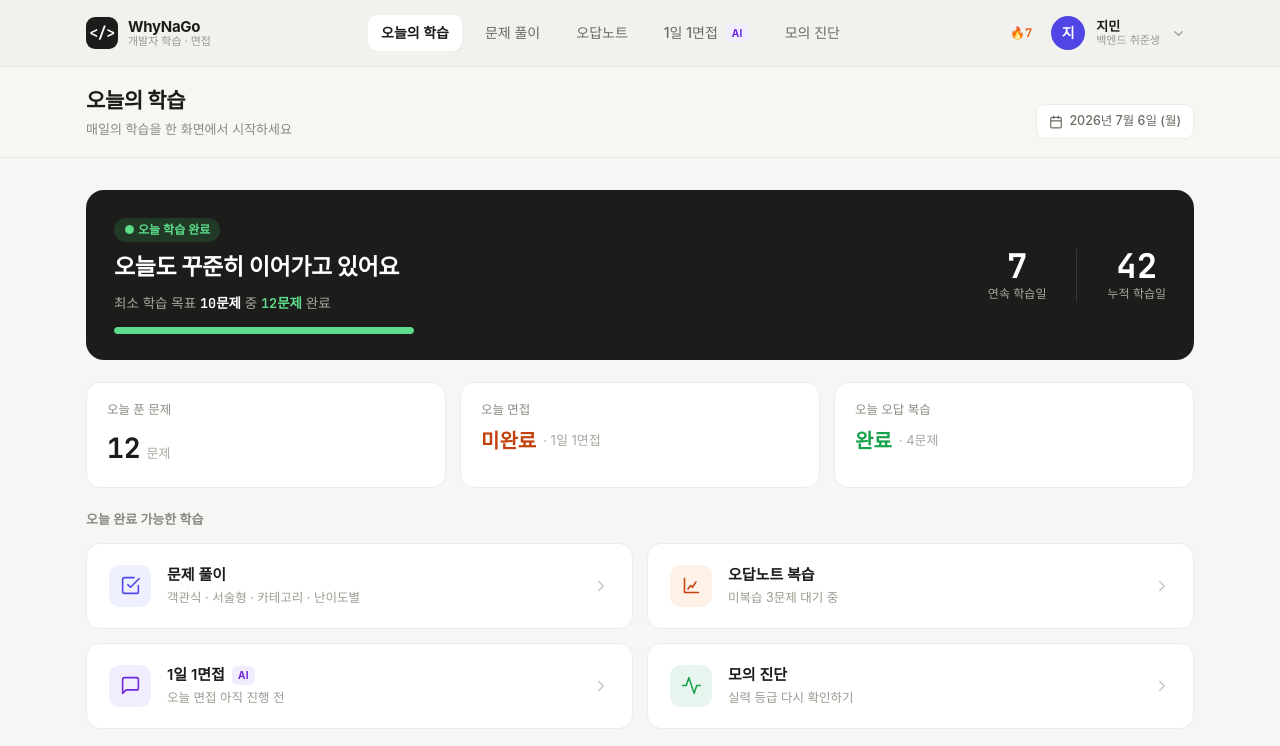
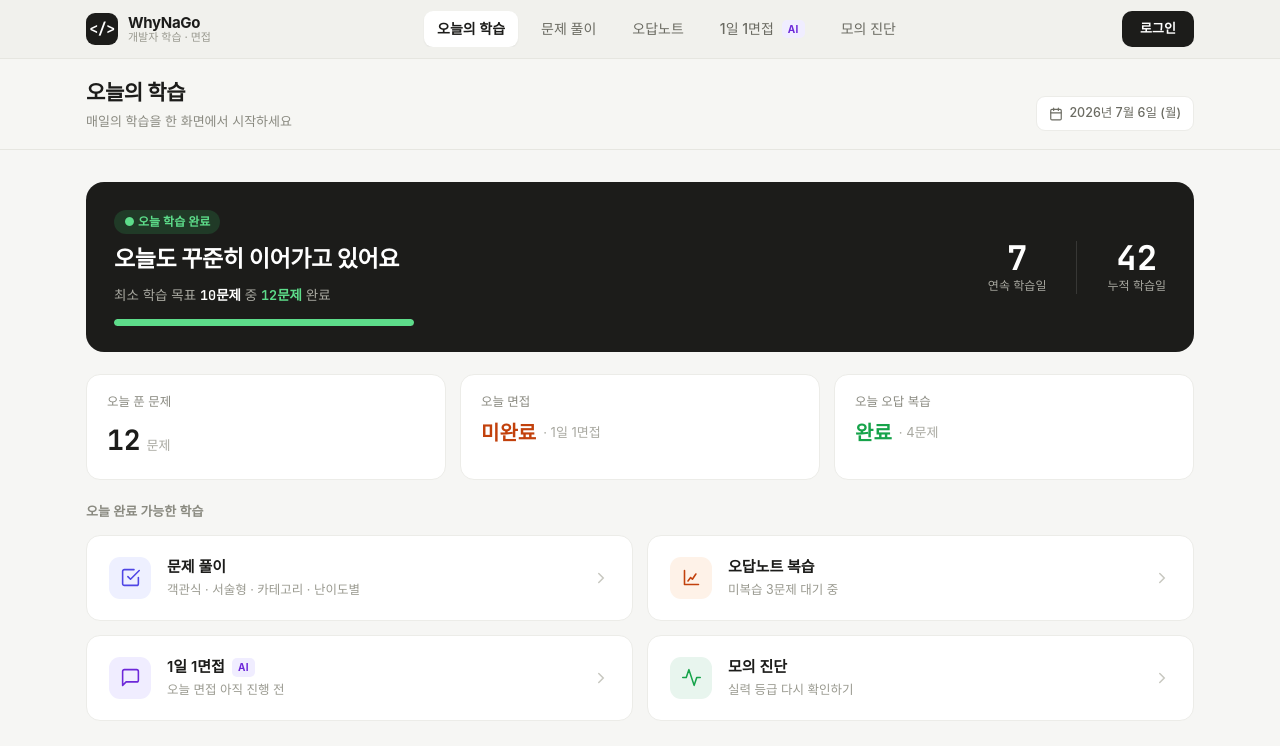
Before and after one commit to neogul-neogul/WhyNaGo, a Next.js app in the folder front/: page / in a window 1280 px wide. Shown: the top 746 px of the page. Built offline with nearby package versions, Linux system fonts and the light colour scheme; a web font is replaced by a local one.

Commit message:
feat: 클라이언트 더미 인증 상태 및 헤더 로그인/로그아웃 연동

```diff
--- a/front/src/app/login/page.tsx
+++ b/front/src/app/login/page.tsx
@@ -2,6 +2,7 @@
 
 import { useState, type FormEvent } from "react";
 import { useRouter } from "next/navigation";
+import { login } from "@/lib/auth";
 
 export default function LoginPage() {
   const router = useRouter();
@@ -11,11 +12,7 @@ export default function LoginPage() {
   // 클라이언트 측 더미 로그인: 세션 플래그를 저장하고 메인으로 이동
   const handleSubmit = (e: FormEvent<HTMLFormElement>) => {
     e.preventDefault();
-    try {
-      window.localStorage.setItem("whynago:auth", "1");
-    } catch {
-      // localStorage 접근 불가 환경은 무시 (더미 동작)
-    }
+    login();
     router.push("/");
   };
 
--- a/front/src/app/signup/page.tsx
+++ b/front/src/app/signup/page.tsx
@@ -2,6 +2,7 @@
 
 import { useState, type FormEvent } from "react";
 import { useRouter } from "next/navigation";
+import { login } from "@/lib/auth";
 
 export default function SignupPage() {
   const router = useRouter();
@@ -12,11 +13,7 @@ export default function SignupPage() {
   // 클라이언트 측 더미 회원가입: 세션 플래그를 저장하고 메인으로 이동
   const handleSubmit = (e: FormEvent<HTMLFormElement>) => {
     e.preventDefault();
-    try {
-      window.localStorage.setItem("whynago:auth", "1");
-    } catch {
-      // localStorage 접근 불가 환경은 무시 (더미 동작)
-    }
+    login();
     router.push("/");
   };
 
--- a/front/src/components/layout/Header.tsx
+++ b/front/src/components/layout/Header.tsx
@@ -6,6 +6,7 @@ import { usePathname, useRouter } from "next/navigation";
 import type { ProfileMenuIcon } from "@/types";
 import { navItems, profileMenu } from "@/mocks/navigation";
 import { currentUser, learningStats } from "@/mocks/user";
+import { logout as authLogout, useAuth, useHydrated } from "@/lib/auth";
 
 // 프로필 메뉴 아이콘 (더미 UI용 인라인 SVG)
 function MenuIcon({ name }: { name: ProfileMenuIcon }) {
@@ -61,6 +62,8 @@ function MenuIcon({ name }: { name: ProfileMenuIcon }) {
 export default function Header() {
   const pathname = usePathname();
   const router = useRouter();
+  const loggedIn = useAuth();
+  const hydrated = useHydrated();
   const [profileOpen, setProfileOpen] = useState(false);
 
   const isActive = (href: string) =>
@@ -69,16 +72,12 @@ export default function Header() {
   // 인증 화면(로그인/회원가입)에서는 공통 헤더를 숨긴다
   if (pathname === "/login" || pathname === "/signup") return null;
 
-  // 클라이언트 측 더미 로그아웃: 세션 정보를 비우고 로그인 화면으로 이동
+  // 클라이언트 측 더미 로그아웃: 세션 정보를 비우고 메인 페이지로 이동
   const handleLogout = () => {
     setProfileOpen(false);
     if (!window.confirm("로그아웃 하시겠어요?")) return;
-    try {
-      window.localStorage.removeItem("whynago:auth");
-    } catch {
-      // localStorage 접근 불가 환경은 무시 (더미 동작)
-    }
-    router.push("/login");
+    authLogout();
+    router.push("/");
   };
 
   return (
@@ -126,8 +125,10 @@ export default function Header() {
           })}
         </nav>
 
-        {/* 스트릭 + 프로필 */}
+        {/* 우측: 로그인 시 스트릭 + 프로필, 로그아웃 시 로그인 버튼 */}
         <div className="relative flex flex-shrink-0 items-center gap-[11px]">
+          {!hydrated ? null : loggedIn ? (
+            <>
           <div className="flex items-center gap-1 font-mono text-xs font-semibold text-[#EA580C]">
             🔥{learningStats.streakDays}
           </div>
@@ -219,6 +220,15 @@ export default function Header() {
               </div>
             </>
           )}
+            </>
+          ) : (
+            <Link
+              href="/login"
+              className="rounded-[10px] bg-[#1C1C1A] px-[18px] py-2 text-[13px] font-semibold text-white transition-colors hover:bg-[#333]"
+            >
+              로그인
+            </Link>
+          )}
         </div>
       </div>
     </header>
--- /dev/null
+++ b/front/src/lib/auth.ts
@@ -0,0 +1,75 @@
+import { useSyncExternalStore } from "react";
+
+// 클라이언트 측 더미 인증 상태 (실제 토큰/세션 없음)
+const AUTH_KEY = "whynago:auth";
+const AUTH_EVENT = "whynago:auth-change";
+
+function isBrowser() {
+  return typeof window !== "undefined";
+}
+
+/** 현재 로그인 여부 (기본값: 로그아웃) */
+export function isLoggedIn(): boolean {
+  if (!isBrowser()) return false;
+  try {
+    return window.localStorage.getItem(AUTH_KEY) === "1";
+  } catch {
+    // localStorage 접근 불가 환경은 로그아웃으로 간주
+    return false;
+  }
+}
+
+/** 더미 로그인: 세션 플래그 저장 후 구독자에게 변경 통지 */
+export function login() {
+  if (!isBrowser()) return;
+  try {
+    window.localStorage.setItem(AUTH_KEY, "1");
+  } catch {
+    // 저장 불가 환경 무시 (더미 동작)
+  }
+  window.dispatchEvent(new Event(AUTH_EVENT));
+}
+
+/** 더미 로그아웃: 세션 플래그 제거 후 구독자에게 변경 통지 */
+export function logout() {
+  if (!isBrowser()) return;
+  try {
+    window.localStorage.removeItem(AUTH_KEY);
+  } catch {
+    // 삭제 불가 환경 무시 (더미 동작)
+  }
+  window.dispatchEvent(new Event(AUTH_EVENT));
+}
+
+function subscribe(callback: () => void) {
+  if (!isBrowser()) return () => {};
+  window.addEventListener(AUTH_EVENT, callback);
+  window.addEventListener("storage", callback);
+  return () => {
+    window.removeEventListener(AUTH_EVENT, callback);
+    window.removeEventListener("storage", callback);
+  };
+}
+
+/**
+ * 로그인 여부를 반응형으로 구독하는 훅.
+ * 서버 렌더 시엔 항상 로그아웃(false)으로 렌더해 hydration 불일치를 피한다.
+ */
+export function useAuth(): boolean {
+  return useSyncExternalStore(subscribe, isLoggedIn, () => false);
+}
+
+const noopSubscribe = () => () => {};
+
+/**
+ * 클라이언트에서 hydration이 끝났는지 여부.
+ * 서버/첫 hydration 렌더에선 false, 이후 클라이언트에서 true를 반환한다.
+ * 인증 상태가 확정되기 전(false)에는 로그인/프로필 UI 확정을 미뤄 깜빡임을 막는다.
+ */
+export function useHydrated(): boolean {
+  return useSyncExternalStore(
+    noopSubscribe,
+    () => true,
+    () => false,
+  );
+}
```
